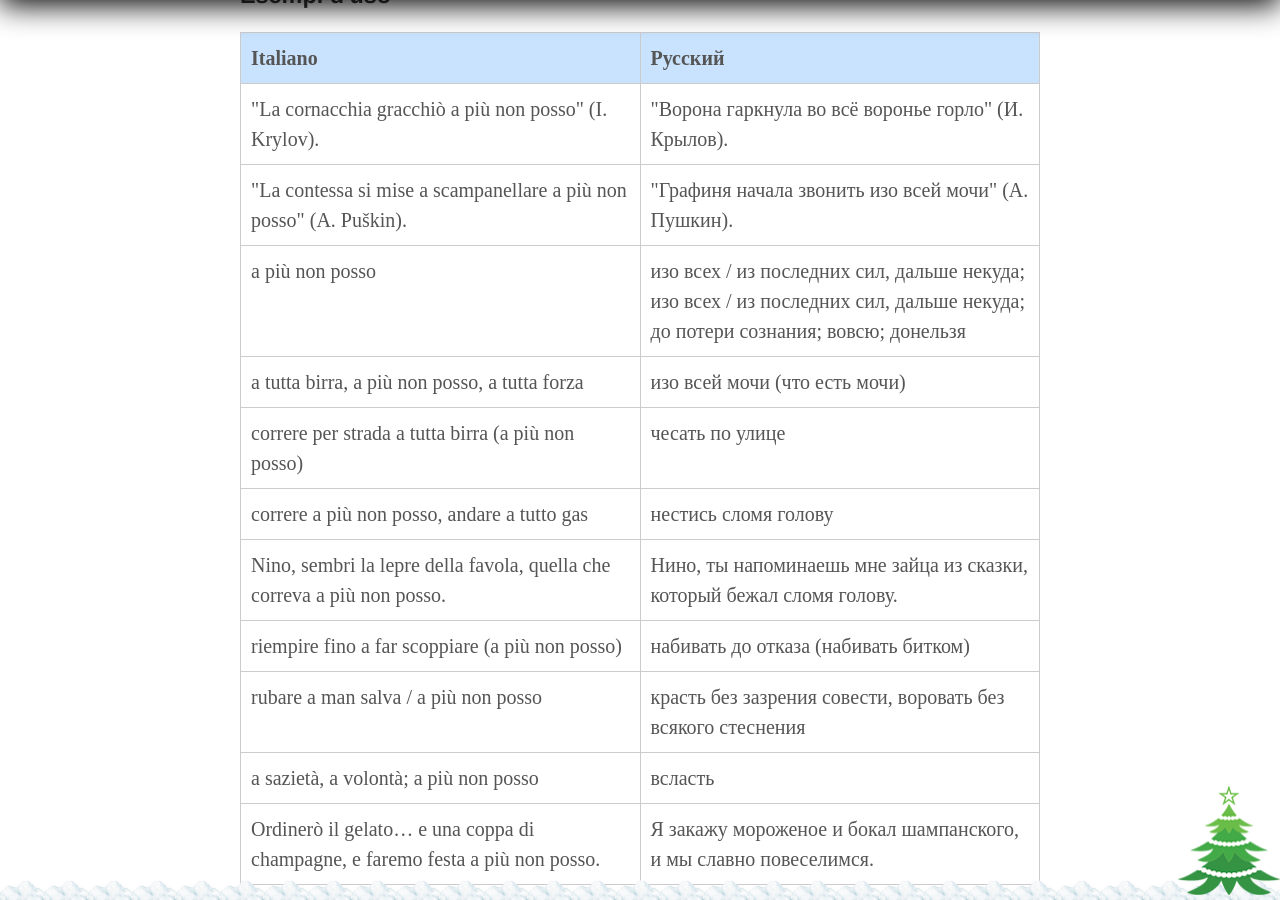
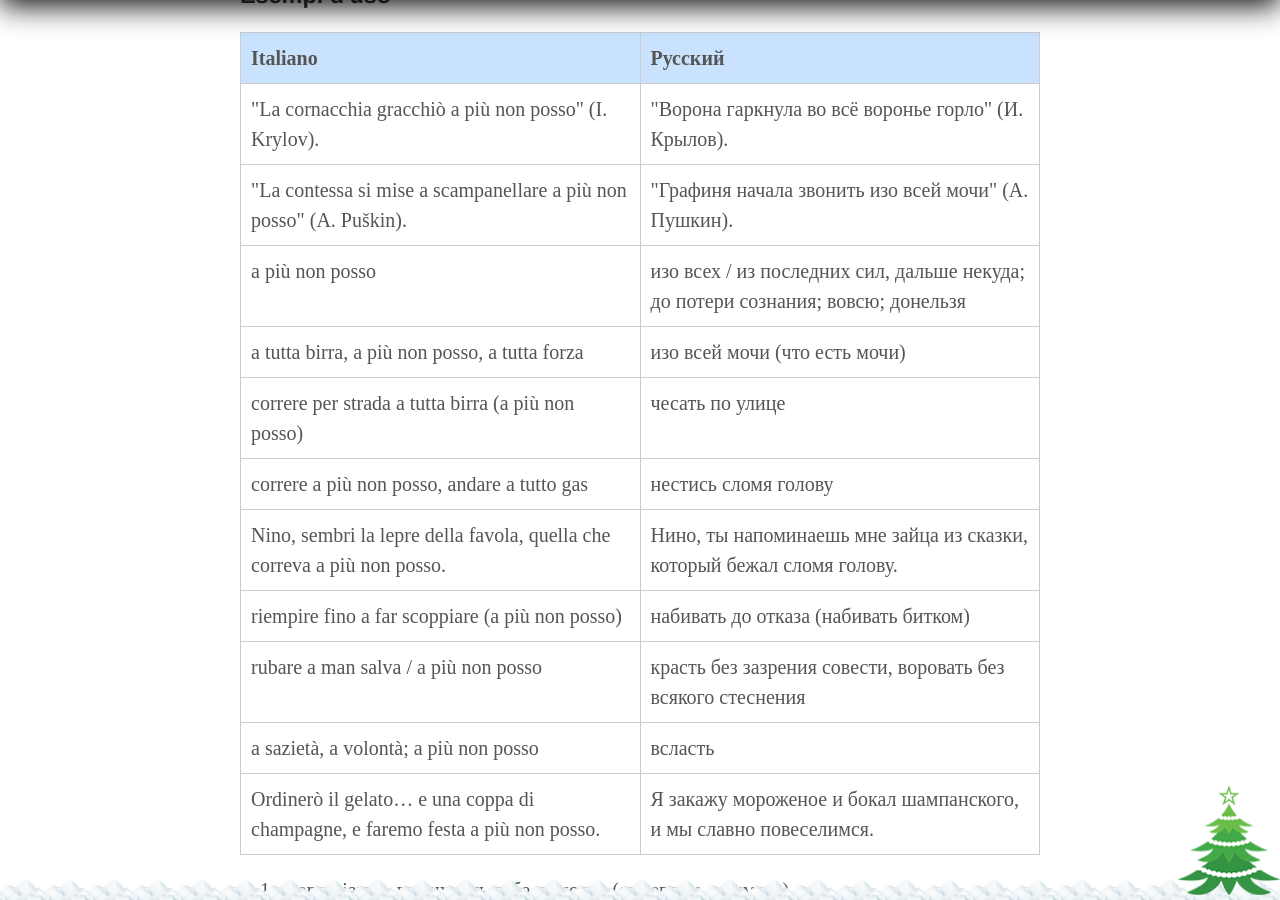
Before and after one commit to postolny/postolny.github.io, a Jekyll site: the page built from _posts/2021-04-04-a-piu-non-posso.md, in a window 1280 px wide and 900 px high, scrolled down 945 px. Built offline with Jekyll 4.4.1, drawn with Linux system fonts in a browser that asks for light colours.

Commit message:
Update 2021-04-04-a-piu-non-posso.md

```diff
--- a/_posts/2021-04-04-a-piu-non-posso.md
+++ b/_posts/2021-04-04-a-piu-non-posso.md
@@ -20,7 +20,7 @@
 |----------|---------|
 |"La cornacchia gracchiò a più non posso" (I. Krylov).|"Ворона гаркнула во всё воронье горло" (И. Крылов).|
 |"La contessa si mise a scampanellare a più non posso" (A. Puškin).|"Графиня начала звонить изо всей мочи" (А. Пушкин).|
-|a più non posso|изо всех / из последних сил, дальше некуда; изо всех / из последних сил, дальше некуда; до потери сознания; вовсю; донельзя|
+|a più non posso|изо всех / из последних сил, дальше некуда; до потери сознания; вовсю; донельзя|
 |a tutta birra, a più non posso, a tutta forza|изо всей мочи (что есть мочи)|
 |correre per strada a tutta birra (a più non posso)|чесать по улице|
 |correre a più non posso, andare a tutto gas|нестись сломя голову|
```
